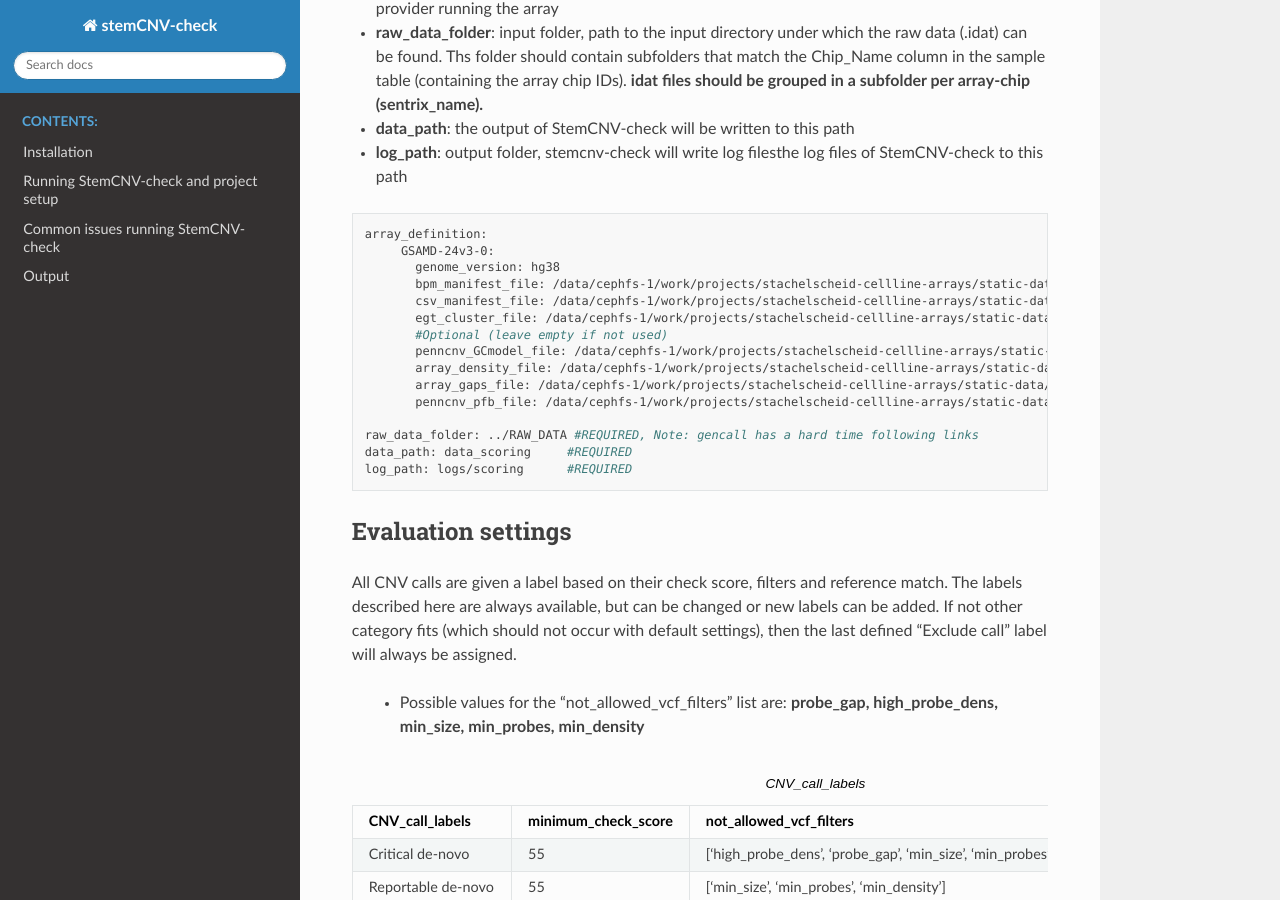
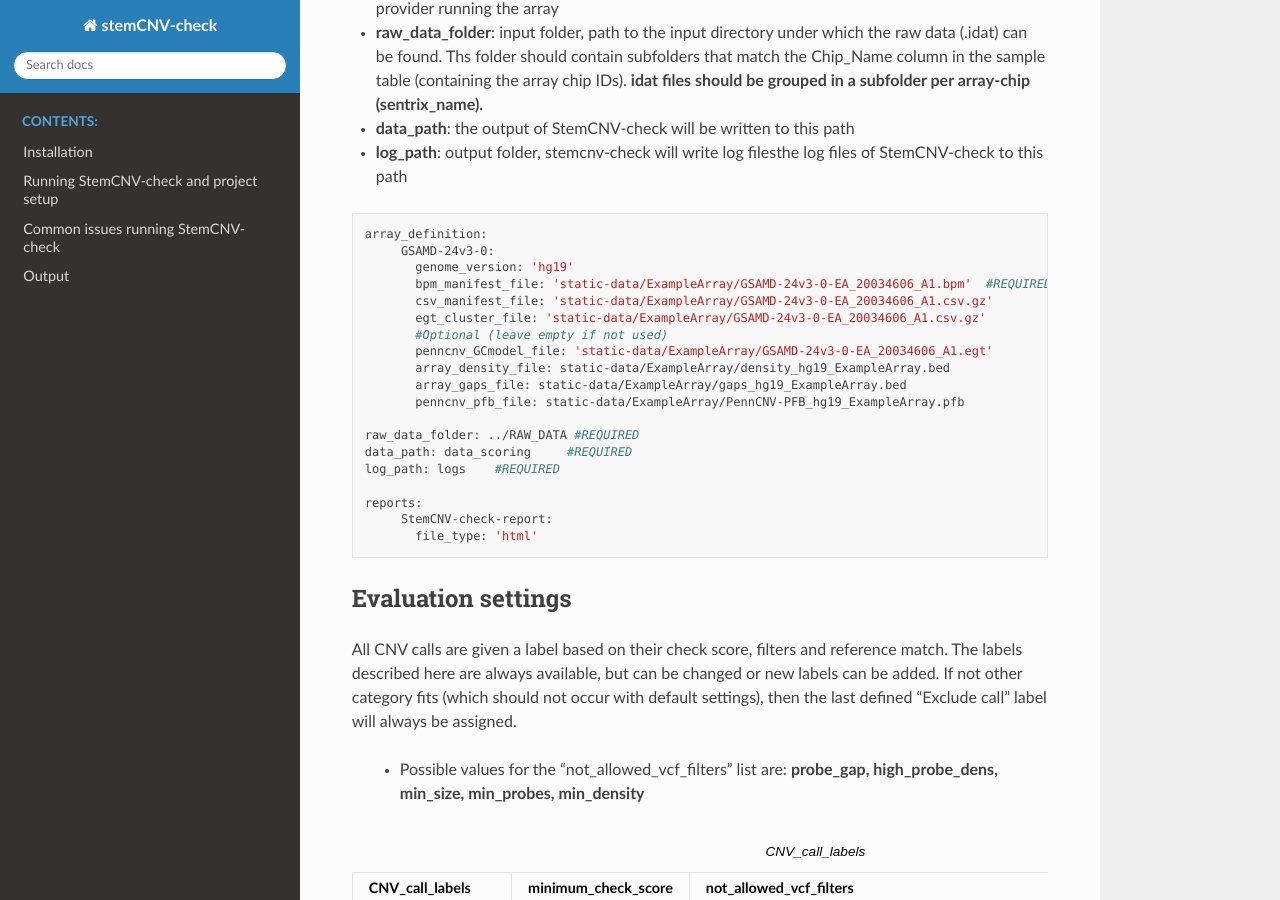
Before and after one commit to icalledmyselfmoon/stemCNV_check_Read_the_docs, a Sphinx documentation site: the page built from source/config_parameters.rst, in a window 1280 px wide and 900 px high, scrolled down 977 px. Built offline with Sphinx 7.4.7 and the Read the Docs theme 3.1.0, drawn with Linux system fonts in a browser that asks for light colours; pages that are not in the unit, such as notebooks, are missing from menus; some of the changed text lies outside the part shown.

Commit message:
Update config_parameters.rst

```diff
--- a/source/config_parameters.rst
+++ b/source/config_parameters.rst
@@ -44,19 +44,23 @@ Other array specific files mentioned in the config can be auto-generated (see ne
 
    array_definition:
         GSAMD-24v3-0:
-          genome_version: hg38
-          bpm_manifest_file: /data/cephfs-1/work/projects/stachelscheid-cellline-arrays/static-data/GSAMD-24v3-0-EA_20034606_A2.bpm   #REQUIRED
-          csv_manifest_file: /data/cephfs-1/work/projects/stachelscheid-cellline-arrays/static-data/GSAMD-24v3-0-EA_20034606_A2.csv
-          egt_cluster_file: /data/cephfs-1/work/projects/stachelscheid-cellline-arrays/static-data/GSAMD-24v3-0-EA_20034606_A1.egt
+          genome_version: 'hg19'
+          bpm_manifest_file: 'static-data/ExampleArray/GSAMD-24v3-0-EA_20034606_A1.bpm'  #REQUIRED
+          csv_manifest_file: 'static-data/ExampleArray/GSAMD-24v3-0-EA_20034606_A1.csv.gz'
+          egt_cluster_file: 'static-data/ExampleArray/GSAMD-24v3-0-EA_20034606_A1.csv.gz'
           #Optional (leave empty if not used)
-          penncnv_GCmodel_file: /data/cephfs-1/work/projects/stachelscheid-cellline-arrays/static-data/PennCNV-GCmodel_hg38_GSAMD-v24.gcmodel
-          array_density_file: /data/cephfs-1/work/projects/stachelscheid-cellline-arrays/static-data/density_hg38_GSAMD-v24.bed
-          array_gaps_file: /data/cephfs-1/work/projects/stachelscheid-cellline-arrays/static-data/gaps_hg38_GSAMD-v24.bed
-          penncnv_pfb_file: /data/cephfs-1/work/projects/stachelscheid-cellline-arrays/static-data/PennCNV-PFB_hg38_GSAMD-v24.pfb
+          penncnv_GCmodel_file: 'static-data/ExampleArray/GSAMD-24v3-0-EA_20034606_A1.egt'
+          array_density_file: static-data/ExampleArray/density_hg19_ExampleArray.bed
+          array_gaps_file: static-data/ExampleArray/gaps_hg19_ExampleArray.bed
+          penncnv_pfb_file: static-data/ExampleArray/PennCNV-PFB_hg19_ExampleArray.pfb
 
-   raw_data_folder: ../RAW_DATA #REQUIRED, Note: gencall has a hard time following links
+   raw_data_folder: ../RAW_DATA #REQUIRED
    data_path: data_scoring     #REQUIRED
-   log_path: logs/scoring      #REQUIRED
+   log_path: logs    #REQUIRED
+
+   reports:
+        StemCNV-check-report:
+          file_type: 'html'
 
 
 **Evaluation settings**
```
Also changed, not shown: other parts of source/config_parameters.rst (+1 -3 lines).
